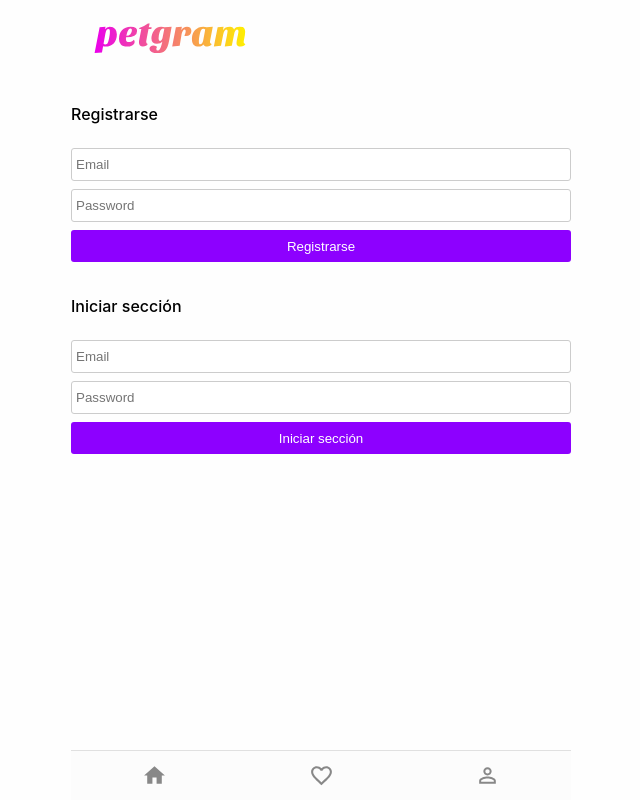
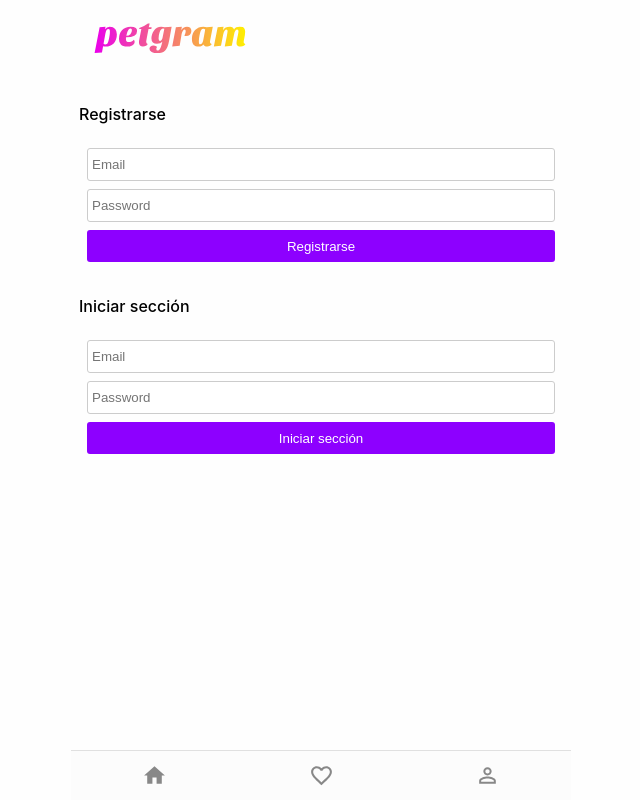
Before and after one commit to Piedriz/petgram, a React (Vite) app: page /login in a window 1280 px wide. Shown: the whole page, without its empty margins (319-959 px from the left). Built offline with nearby package versions, Linux system fonts and the light colour scheme.

Commit message:
redirección a login y estilos de la lista de fotos

```diff
--- a/src/components/ListOfCategories/index.jsx
+++ b/src/components/ListOfCategories/index.jsx
@@ -1,7 +1,7 @@
 import React, { useState, useEffect } from 'react'
 import axios from 'axios'
 import { Category } from '../Category'
-import { List, Item, ListContainer } from './styles'
+import { List, Item } from './styles'
 
 const useCategoriesData = () => {
   const [categories, setCategories] = useState([])
@@ -34,13 +34,12 @@ export const ListOfCategories = () => {
   }, [showFixed])
 
   const renderList = (fixed) => (
-    <ListContainer>
-      <List fixed={fixed}>
-        {categories.map((category) => (
-          <Item key={category.id}><Category {...category} path={`/pet/${category.id}`} /></Item>
-        ))}
-      </List>
-    </ListContainer>
+    <List fixed={fixed}>
+      {categories.map((category) => (
+        <Item key={category.id}><Category {...category} path={`/pet/${category.id}`} /></Item>
+      ))}
+    </List>
+
   )
   return (
     <>
--- a/src/components/ListOfCategories/styles.js
+++ b/src/components/ListOfCategories/styles.js
@@ -30,7 +30,3 @@ export const List = styled.ul`
 export const Item = styled.li`
     padding: 0 8px;
 `
-export const ListContainer = styled.div`
-  margin-left: 20px;
-  margin-right: 20px;
-`
--- a/src/components/ListOfPhotoCards/index.jsx
+++ b/src/components/ListOfPhotoCards/index.jsx
@@ -3,7 +3,7 @@ import { PhotoCard } from '../PhotoCard'
 import { useGetPhotos } from '../../hooks/useGetPhotos'
 import { ThreeDots } from 'react-loader-spinner'
 import { WrapperContainer } from '../WrapperContainer'
-
+import { AllPhotoList } from './styles'
 export const ListOfPhotoCards = ({ categoryId }) => {
   // const [data, setData] = React.useState([])
   const { data, loading, error, refetch } = useGetPhotos(categoryId)
@@ -32,10 +32,10 @@ export const ListOfPhotoCards = ({ categoryId }) => {
     return <p>ha ocurrido un error</p>
   }
   return (
-    <ul>
+    <AllPhotoList>
       {data.photos.map((photo) => (
         <PhotoCard liked={photo.liked} likes={photo.likes} src={photo.src} key={photo.id} id={photo.id} />
       ))}
-    </ul>
+    </AllPhotoList>
   )
 }
--- a/src/components/ListOfPhotoCards/styles.js
+++ b/src/components/ListOfPhotoCards/styles.js
@@ -0,0 +1,5 @@
+import styled from 'styled-components'
+
+export const AllPhotoList = styled.ul`
+    padding-bottom: 50px;
+`
--- a/src/components/PhotoCard/index.jsx
+++ b/src/components/PhotoCard/index.jsx
@@ -18,8 +18,7 @@ export const PhotoCard = ({ liked, id, likes = 0, src = DEFAULT_IMAGE }) => {
       Swal.fire({
         icon: 'error',
         title: 'Error',
-        text: 'Primero debe iniciar sesión',
-        footer: '<a href="/login">Iniciar sesión</a>'
+        text: 'Primero debe iniciar sesión'
       })
       return
     }
--- a/src/components/UserForm/styles.js
+++ b/src/components/UserForm/styles.js
@@ -1,7 +1,8 @@
 import styled from 'styled-components'
 
 export const Form = styled.form`
-  padding: 16px 0;
+  padding: 16px 16px;
+
 `
 
 export const Input = styled.input`
@@ -19,5 +20,5 @@ export const ErrorMessage = styled.p`
 export const Title = styled.h2`
   font-size: 16px;
   font-weight: 500;
-  padding: 8px 0;
+  padding: 8px 8px;
 `
```
